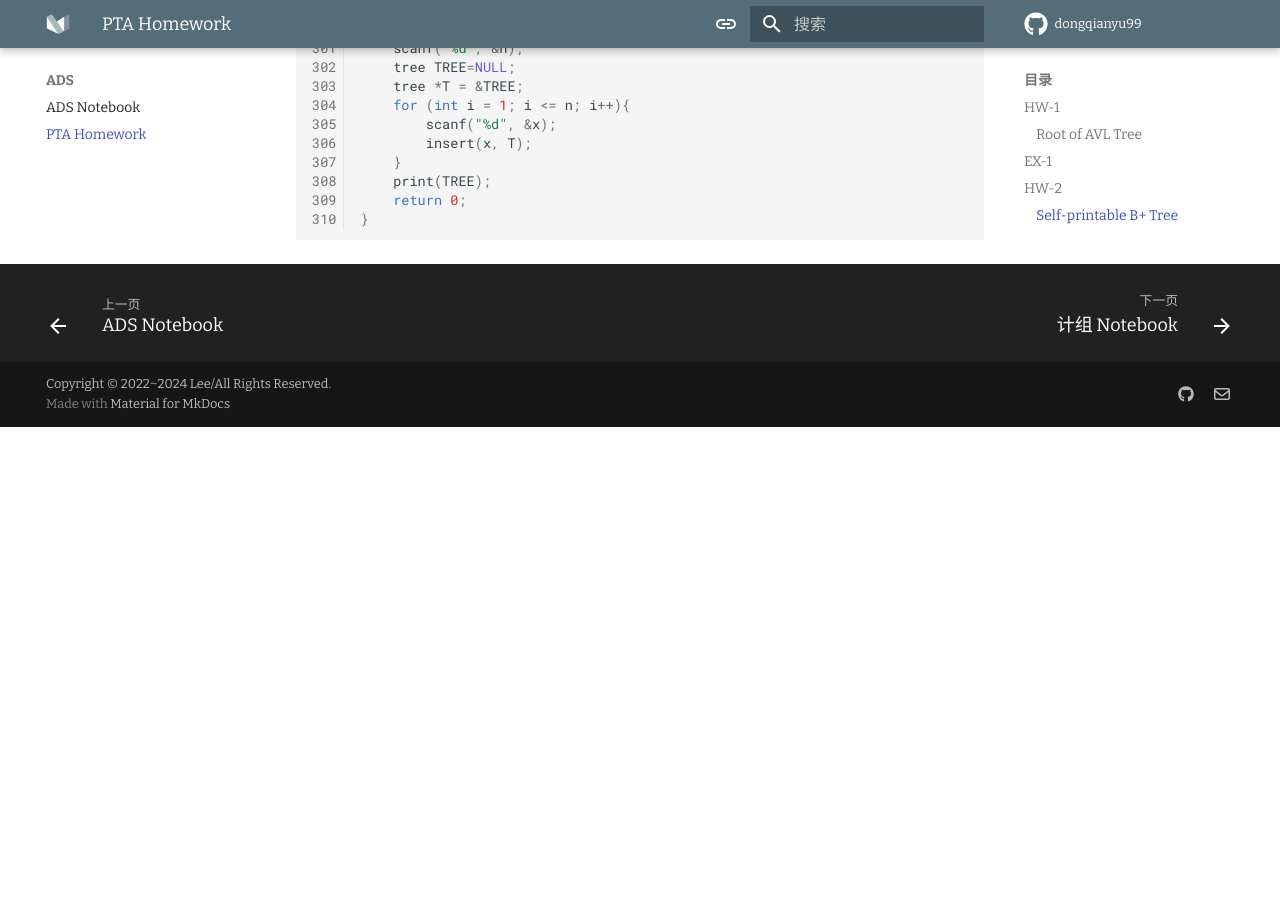
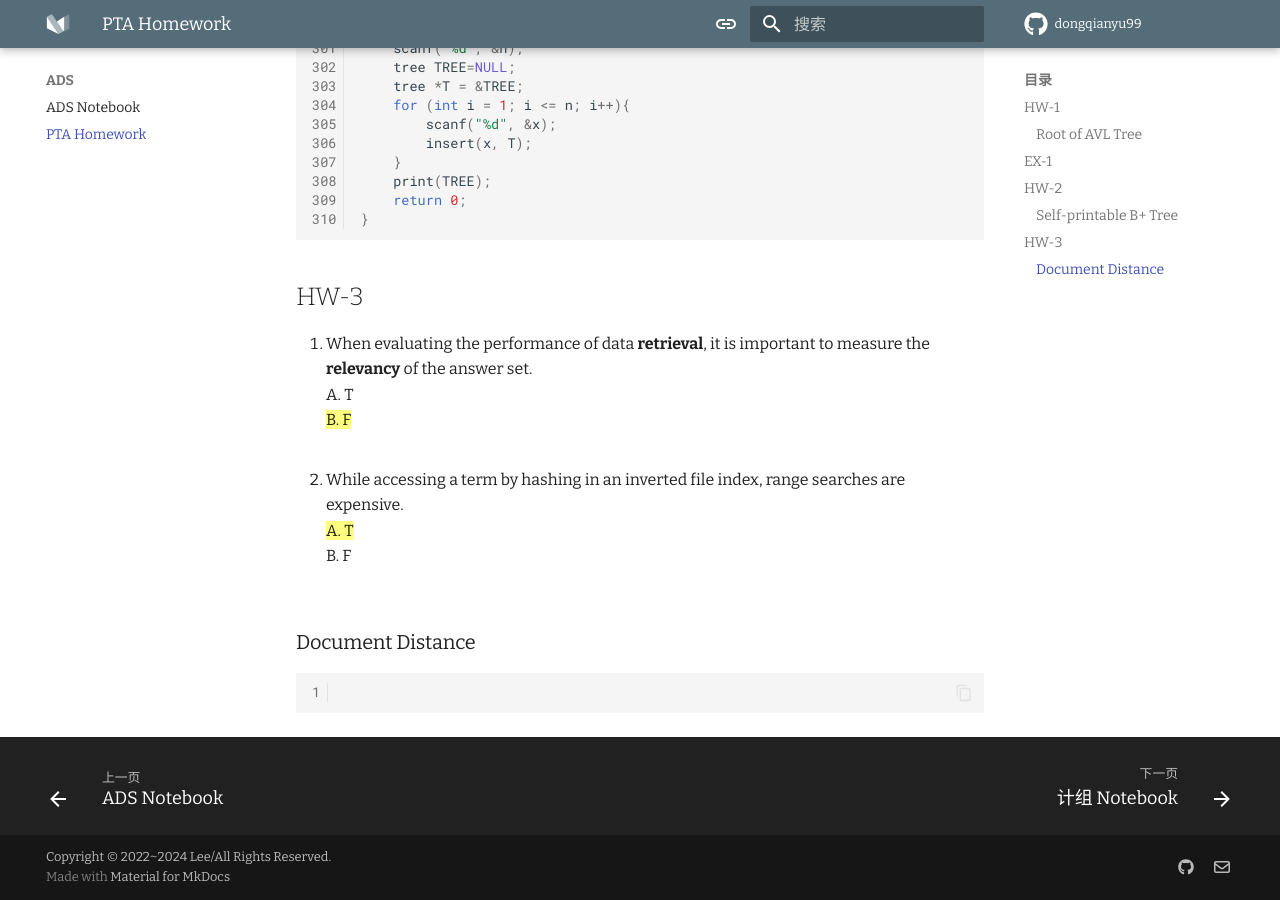
Before and after one commit to dongqianyu99/dongqianyu-blog, an MkDocs documentation site: the page built from docs/ADS/PTA Homework/homework.md, in a window 1280 px wide and 900 px high, scrolled down 14202 px. Built offline with MkDocs 1.6.1 and Material for MkDocs 9.7.7, drawn with Linux system fonts in a browser that asks for light colours; comment, search, counter and statistics services are not loaded; before the commit the page ends 14629 px from its top, so only the background shows below that.

Commit message:
Update 2024/9/26

````diff
--- a/docs/ADS/PTA Homework/homework.md
+++ b/docs/ADS/PTA Homework/homework.md
@@ -538,3 +538,18 @@ int main()
     return 0;
 }
 ```
+
+## HW-3
+
+1. When evaluating the performance of data **retrieval**, it is important to measure the **relevancy** of the answer set.
+A. T
+==B. F==
+<br/>
+2. While accessing a term by hashing in an inverted file index, range searches are expensive.
+==A. T==
+B. F
+<br/>
+
+### Document Distance
+```c
+```
````
